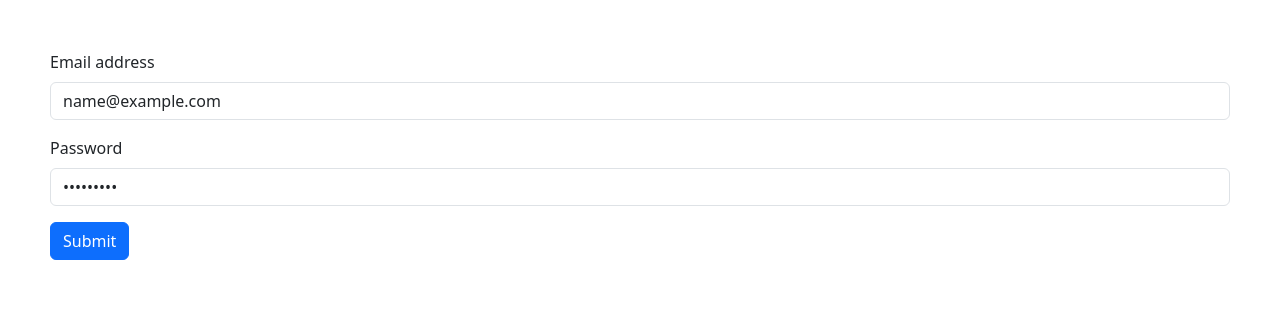
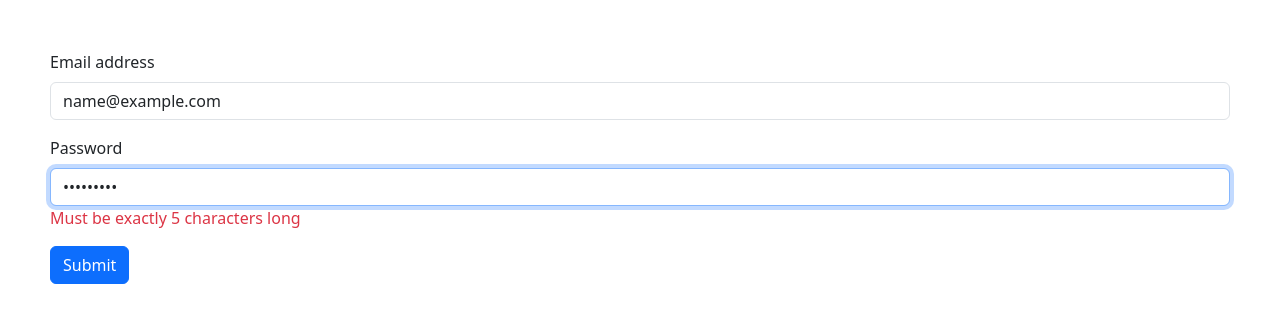
Before and after one commit to BeckiA/React_Pract, a React (Vite) app: page / in a window 1280 px wide. Both pictures are taken after typing "name@example.com", "Sample123" into the empty fields and a click on the button "Submit". Shown: the top 322 px of the page. Built offline with nearby package versions, Linux system fonts and the light colour scheme.

Commit message:
Managing Form validation using Zod

```diff
--- a/package.json
+++ b/package.json
@@ -10,10 +10,12 @@
     "preview": "vite preview"
   },
   "dependencies": {
+    "@hookform/resolvers": "^3.4.2",
     "bootstrap": "^5.3.3",
     "react": "^18.2.0",
     "react-dom": "^18.2.0",
-    "react-hook-form": "^7.51.5"
+    "react-hook-form": "^7.51.5",
+    "zod": "^3.23.8"
   },
   "devDependencies": {
     "@types/react": "^18.2.66",
--- a/src/components/Form.tsx
+++ b/src/components/Form.tsx
@@ -1,14 +1,31 @@
 import { FieldValues, useForm } from "react-hook-form"
+import { z } from "zod";
+import { zodResolver } from "@hookform/resolvers/zod";
+const schema = z.object({
+  email: z.string(
+    {required_error:  "Email is required",
+     invalid_type_error: "Email must be a String"
+
+    }
+  ).email(
+    {message: "Invalid email address"}
+  ).min(5),
+  password: z.string({required_error:  "Email is required",
+  invalid_type_error: "Email must be a String"
+}).length(10 ,{message: "Must be exactly 5 characters long"})
+});
+
+type FormData = z.infer<typeof schema>
+
+// After typing this one try to install
+// npm i @hookform/resolvers
 
 
 const Form = () => {
 
 
-  interface Props{
-    email: String,
-    password: String
-  }
-  const {register, handleSubmit, formState : {errors}} = useForm<Props>();
+
+  const {register, handleSubmit, formState : {errors}} = useForm<FormData>({resolver: zodResolver(schema)});
   // formState : {errors} : Advanced Destructuring in JS
 
   const onSubmit = (val: FieldValues) => console.log(val);
@@ -21,12 +38,13 @@ const Form = () => {
     <input
     {...register('email', { required: true, minLength : 3})}
     type="email" className="form-control" id="exampleInputEmail1" aria-describedby="emailHelp" />
-   {errors.email?.type === 'required' && <p className="text-danger">The Email Field Is Required</p>}
-{   errors.email?.type === "minLength" && <p className="text-danger">The Email Field Must be atlease 3 Character</p>}
+   {errors.email && <p className="text-danger">{errors.email.message}</p>}
   </div>
   <div className="mb-3">
     <label  htmlFor="exampleInputPassword1" className="form-label">Password</label>
     <input  {...register('password')} type="password" className="form-control" id="exampleInputPassword1" />
+   {errors.password && <p className="text-danger">{errors.password.message}</p>}
+
   </div>
   <button type="submit" className="btn btn-primary">Submit</button>
 </form>
```
Also changed, not shown: 1 other file (tests, documents, lock files or other folders).
